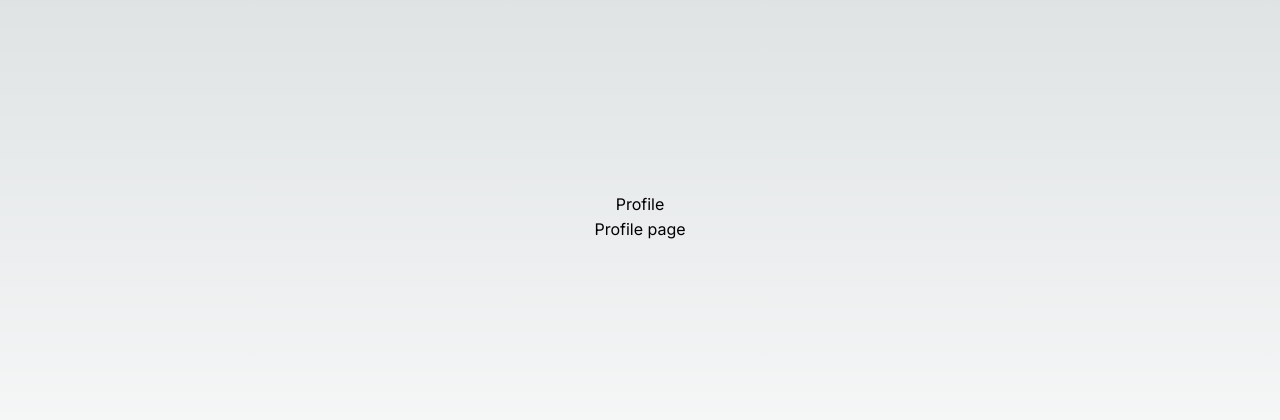
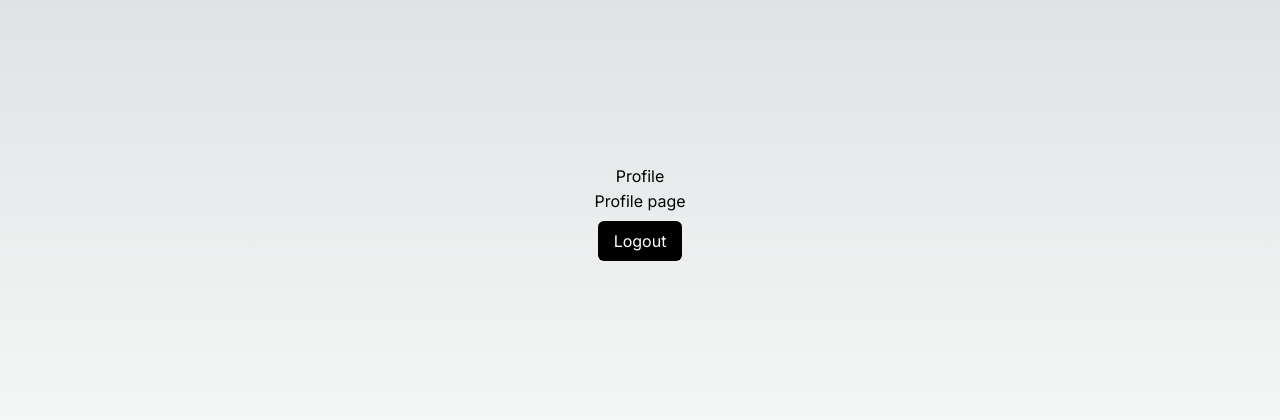
Before and after one commit to sneh-soni/Email-Auth, a Next.js app: page /profile in a window 1280 px wide. Shown: the part 184-604 px from the top of the page. Built offline with nearby package versions, Linux system fonts and the light colour scheme.

Commit message:
Logout added

```diff
--- /dev/null
+++ b/src/app/api/logout/route.ts
@@ -0,0 +1,20 @@
+import { NextResponse } from "next/server";
+
+export async function GET() {
+  try {
+    //create nextResponse to interact with user cookies
+    const response = NextResponse.json({
+      message: "Logout Successfull",
+      success: true,
+    });
+
+    //setting token to ""
+    response.cookies.set("token", "", { httpOnly: true });
+    return response;
+  } catch (error: any) {
+    return NextResponse.json({
+      error: error.message,
+      status: 500,
+    });
+  }
+}
--- a/src/app/profile/page.tsx
+++ b/src/app/profile/page.tsx
@@ -1,9 +1,34 @@
+"use client";
+
+import axios from "axios";
+import toast from "react-hot-toast";
+import { useRouter } from "next/navigation";
+
 export default function ProfilePage() {
+  const router = useRouter();
+
+  const logout = async () => {
+    try {
+      const response = await axios.get("/api/logout");
+      console.log("Logout successfull: ", response);
+      toast.success("Logout successfull");
+      router.push("/login");
+    } catch (error: any) {
+      console.log("Logout Failed: ", error.message);
+      toast.error(error.message);
+    }
+  };
   return (
     <div className="flex flex-col items-center justify-center min-h-screen py-2">
       <h1>Profile</h1>
       <hr />
       <p>Profile page</p>
+      <button
+        className="m-2 py-2 px-4 bg-black text-white rounded-md"
+        onClick={logout}
+      >
+        Logout
+      </button>
     </div>
   );
 }
```
